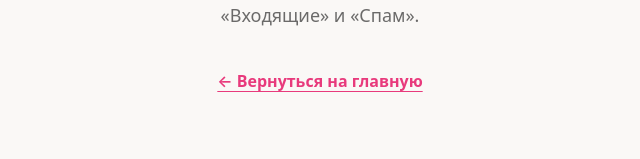
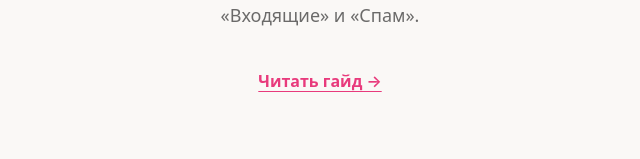
Before and after one commit to igorska/kika, a Next.js app: page /success in a window 1280 px wide. Shown: the part 471-630 px from the top of the page, without its empty margins (320-960 px from the left). Built offline with nearby package versions, Linux system fonts and the light colour scheme; no server answers; a web font is replaced by a local one.

Commit message:
Update success page link to read guide
Co-Authored-By: Claude Sonnet 4.6 <noreply@anthropic.com>

```diff
--- a/src/app/success/page.tsx
+++ b/src/app/success/page.tsx
@@ -44,10 +44,10 @@ export default function SuccessPage() {
 
         {/* Back link */}
         <Link
-          href="/"
+          href="/read_guide"
           className="inline-block text-primary font-semibold underline underline-offset-4 hover:opacity-70 transition-opacity"
         >
-          ← Вернуться на главную
+          Читать гайд →
         </Link>
       </div>
     </main>
```
